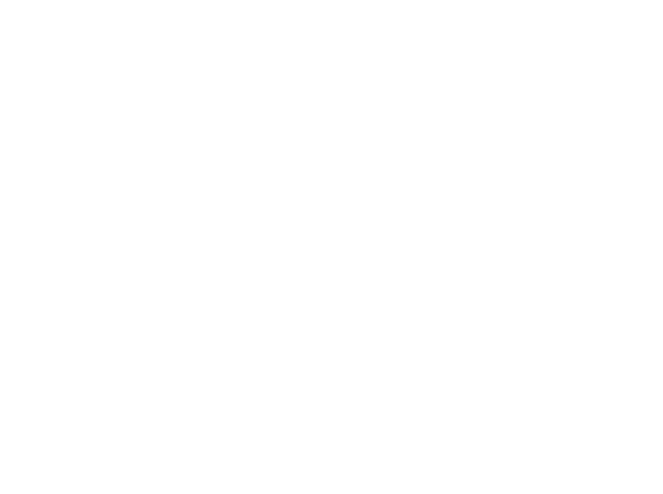
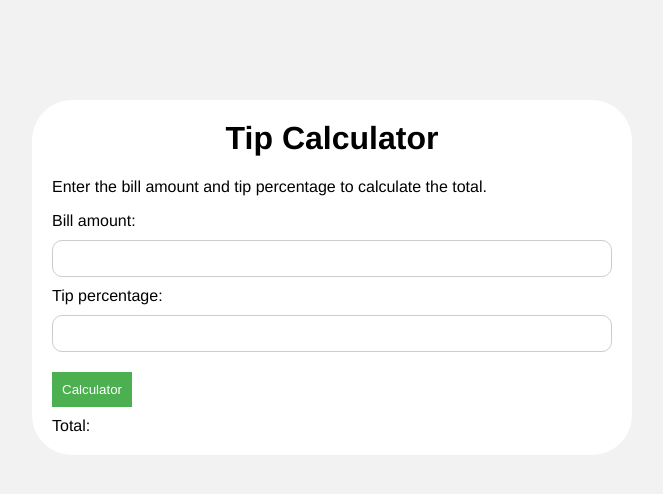
Before and after one commit to mohammadzakariya2025/tip_calculator, a plain HTML site: page index.html in a window 1280 px wide. Shown: the whole page, without its empty margins (308-971 px from the left). Drawn offline with Linux system fonts and the light colour scheme.

Commit message:
style.css

```diff
--- a/index.html
+++ b/index.html
@@ -3,9 +3,23 @@
 <head>
     <meta charset="UTF-8">
     <meta name="viewport" content="width=device-width, initial-scale=1.0">
-    <title>Tip calculator</title>
+    <title>Tip Calculator</title>
+    <link rel="stylesheet" href="style.css">
 </head>
 <body>
-
+    <div class="container">
+        <h1>Tip Calculator</h1>
+        <p>Enter the bill amount and tip percentage to calculate the total.</p>
+        <label for="bill">Bill amount:</label>
+        <input type="number" id="bill">
+        <br/>
+        <label for="tip">Tip percentage:</label>
+        <input type="number" id="tip">
+        <br>
+        <button id="calculate">Calculator</button>
+        <br/>
+        <label for="total">Total:</label>
+        <span id="total"></span>
+    </div>
 </body>
 </html>
--- /dev/null
+++ b/style.css
@@ -0,0 +1,41 @@
+*{
+    box-sizing: border-box;
+}
+
+body{
+    background-color: #f2f2f2;
+    font-family: "Helvetica", sans-serif;
+}
+
+.container{
+    background-color: white;
+    max-width: 600px;
+    margin: 100px auto;
+    padding: 20px;
+    box-shadow: 0 0  10px rega(0, 0, 0, .2);
+    border-radius: 40px;
+
+}
+
+h1{
+    margin-top: 0;
+    text-align: center;
+}
+
+input{
+    padding: 10px;
+    border: 1px solid #ccc;
+    border-radius: 10px;
+    margin: 10px 0;
+    width: 100%;
+}
+
+button{
+    background-color: #4caf50;
+    color: white;
+    padding: 10px;
+    border: none;
+    cursor: pointer;
+    margin: 10px 0;
+    width: 1005;
+}
```
